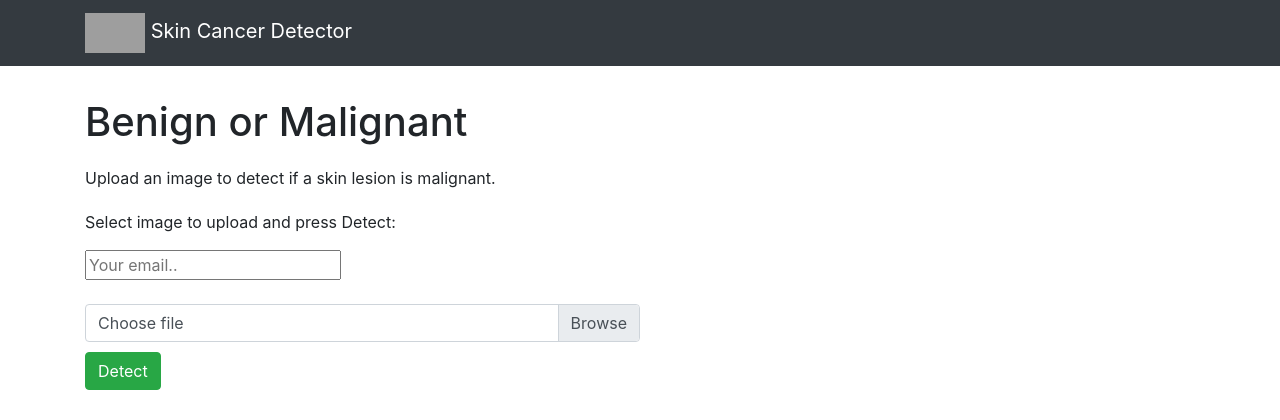
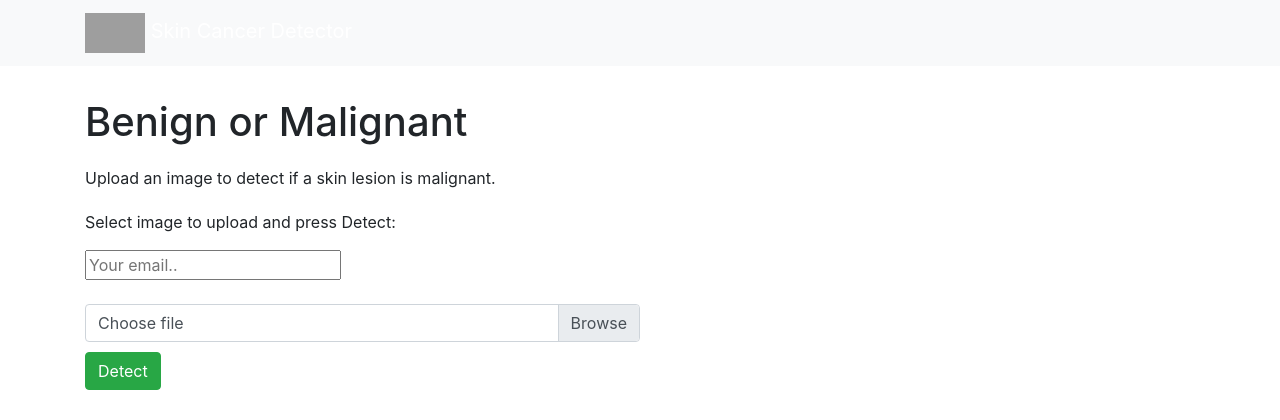
Before and after one commit to Isida255/skin_condition_identification, a Flask app: page / in a window 1280 px wide. Shown: the top 420 px of the page. Run offline with Flask 2, Linux system fonts and the light colour scheme; parts of the project's set-up code (start-up, migrations or seed data) failed here and were passed over; some libraries are stand-ins or nearby versions; grey boxes are pictures that could not be loaded.

Commit message:
added a little wayne state logo for fun and changed it to white bar at the top

```diff
--- a/src/templates/base.html
+++ b/src/templates/base.html
@@ -16,7 +16,7 @@
 
 <body>
     <header>
-        <nav class="navbar navbar-dark bg-dark">
+        <nav class="navbar navbar-dark bg-light">
             <div class="container">
                 <a class="navbar-brand" href="/">
                     <img src="https://mac.wayne.edu/images/wsu_primary_stacked_color.png" alt="" width="60" height="40" class="logo" align="center">
```
